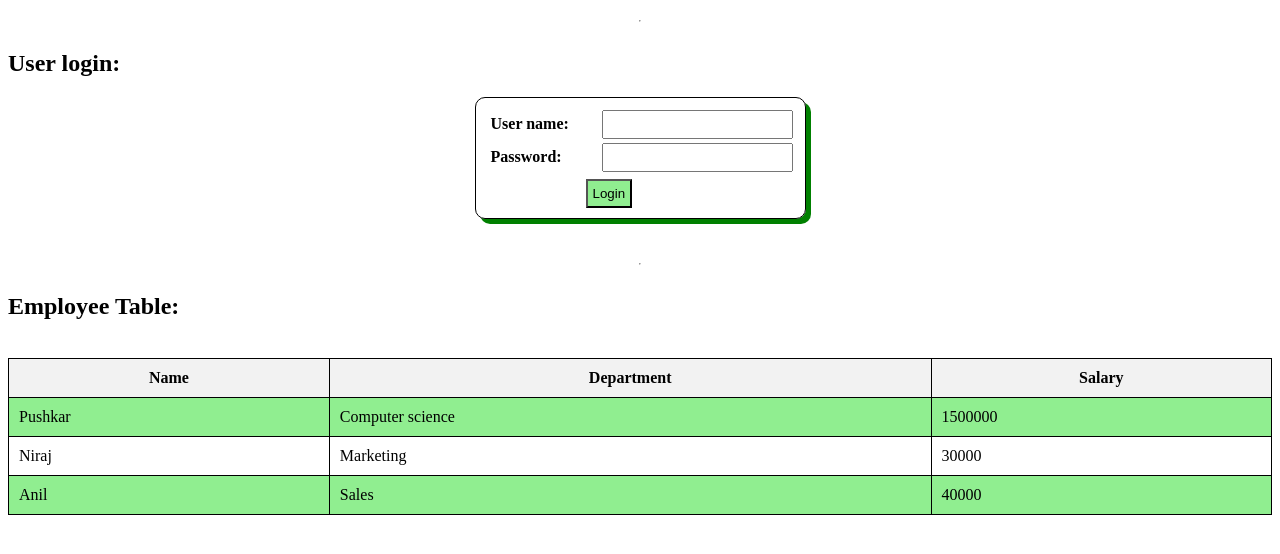
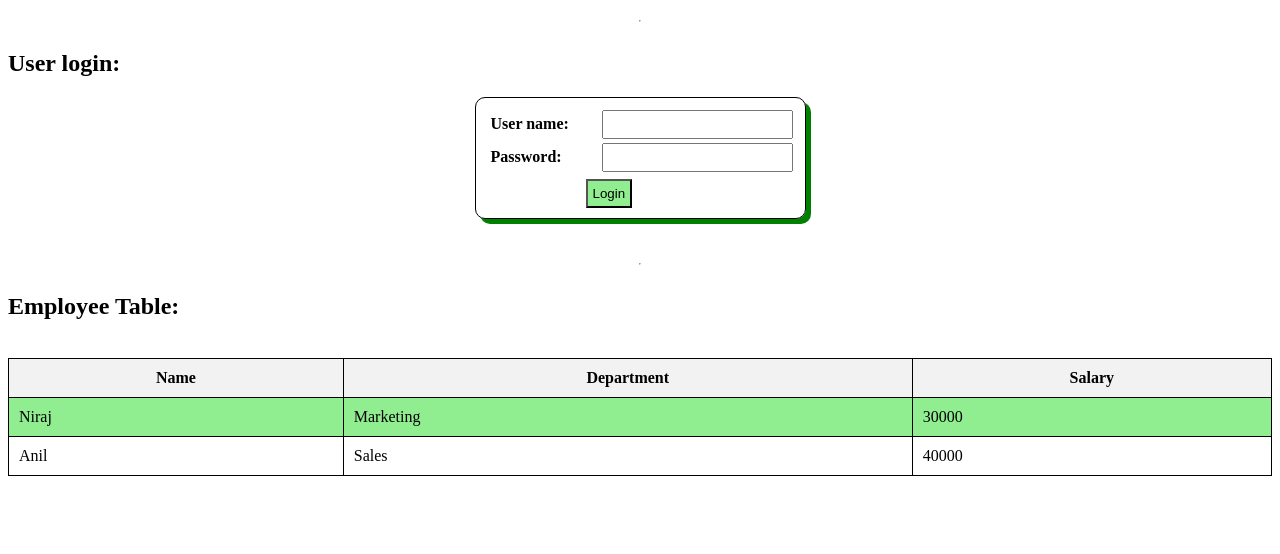
Before and after one commit to 1pushkar/demohtml3, a plain HTML site: page index.html in a window 1280 px wide. Shown: the part 98-652 px from the top of the page. Drawn offline with Linux system fonts and the light colour scheme.

Commit message:
Clean up employee table in index.html
Removed duplicate entries from the employee table.

```diff
--- a/index.html
+++ b/index.html
@@ -29,11 +29,6 @@
       <th>Salary</th>
     </tr>
     <tr>
-      <td>Pushkar</td>
-      <td>Computer science</td>
-      <td>1500000</td>
-    </tr>
-    <tr>
       <td>Niraj</td>
       <td>Marketing</td>
       <td>30000</td>
```
